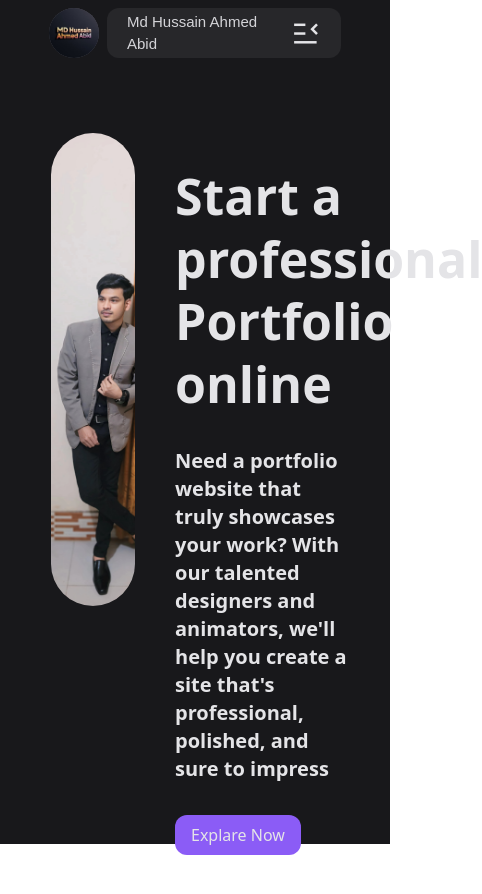
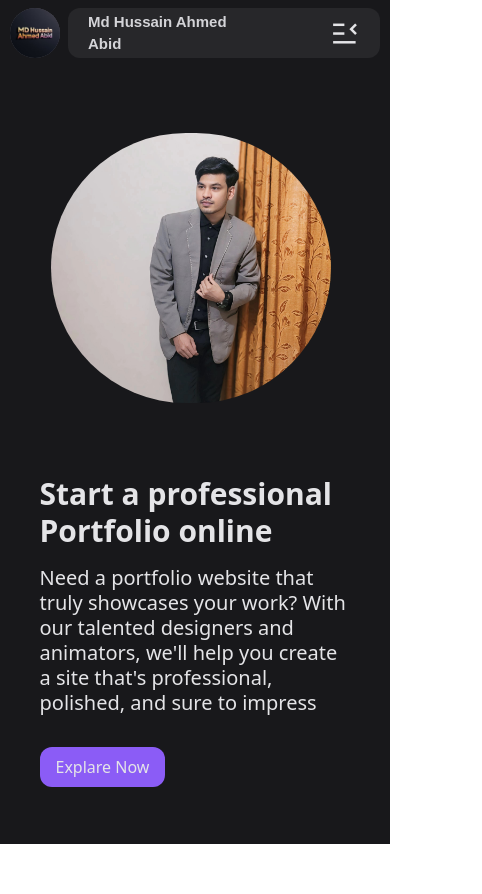
Before and after one commit to Hadi493/hussainahmedabid, a plain HTML site: page index.html in a window 390 px wide. Shown: the whole page, 482 px wide, since content can reach past the window. Before the commit the page ends 855 px from the top, so only its background shows below. Drawn offline with nearby package versions, Linux system fonts and the light colour scheme.

Commit message:
2s commit

```diff
--- a/index.html
+++ b/index.html
@@ -17,13 +17,13 @@
             </div>
             <div class="nav h-[50px] w-[60%] rounded-xl bg-zinc-800 mt-2 flex justify-between items-center p-5">
                 <h1 class="text-zinc-300 text-[20px]">Md Hussain Ahmed Abid</h1>
-                <i class="ri-menu-unfold-2-line text-[30px] text-zinc-200 ml-6 hidden"></i>
+                <i class="ri-menu-unfold-2-line text-[30px] text-zinc-200 ml-[100px] hidden"></i>
                 <div>
                     <a href="#"><button class="bg-violet-500 hover:bg-violet-200 hover:text-zinc-900 active:bg-violet-700 focus:outline-none focus:ring focus:ring-violet-300 py-1 px-3 rounded-xl text-zinc-200 font-sans">Email</button></a>
                     <a href="#"><button class="bg-violet-200 hover:bg-violet-600 hover:text-zinc-200 active:bg-violet-700 focus:outline-none focus:ring focus:ring-violet-300 py-1 px-3 rounded-xl text-zinc-900 font-sans">Linkedin</button></a>
                 </div>
             </div>
-            <div class="cotainer h-[80%] w-[90%] flex">
+            <div class="container h-[80%] w-[90%] flex">
                 <div class="hero-img w-[30%] h-[70%] rounded-full m-5 mt-[5vw] ml-[8vw] overflow-hidden" >
                     <img src="./abid--.jpg" alt="image" class="w-full h-full object-cover">
                 </div>
--- a/style.css
+++ b/style.css
@@ -13,8 +13,13 @@
         display: none;
     }
 
+    .page-1 .nav {
+        width: 80%;
+    }
+
     .page-1 .nav h1 {
         font-size: 15px;
+        font-weight: 800;
     }
 
     .page-1 .nav i {
@@ -25,4 +30,29 @@
     .page-1 .mobile-menu {
         display: block;
     }
+
+    .page-1 .container {
+        /* flex-direction: column-reverse; */
+        flex-wrap: wrap;
+    }
+
+    .page-1 .container .hero-img {
+        width: 80%;
+        height: 40%;
+    }
+
+    .page-1 .container .text {
+        width: 90%;
+    }
+
+    .page-1 .container .text h1{
+        font-size: 30px;
+    }
+
+    .page-1 .container .text h3 {
+        font-size: 20px;
+        line-height: 25px;
+        font-weight: 300;
+        margin-top: 15px;
+    }
 }
```
